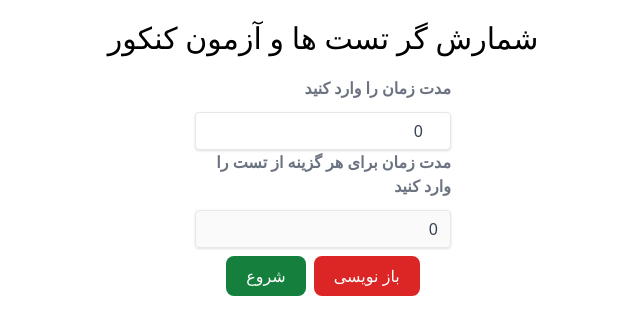
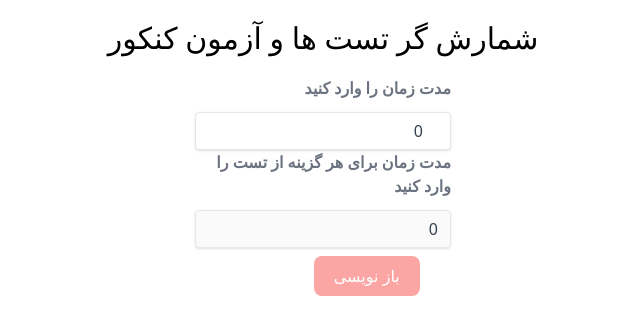
Before and after one commit to DesertFoox/konkourTestCountdown, a React (Create React App) app: page / in a window 1280 px wide. Shown: the top 334 px of the page, without its empty margins (317-957 px from the left). Built offline with nearby package versions, Linux system fonts and the light colour scheme.

Commit message:
fix button bug

```diff
--- a/src/Components/Common/Button/Button.tsx
+++ b/src/Components/Common/Button/Button.tsx
@@ -12,13 +12,12 @@ const Button: React.FC<IButtonProps> = ({
   return (
     <button
       className={`h-10 px-5 ${
-        disabled &&
-        `bg-${color ? color : "green"}-400 ${
-          color === "bg-red-600" ? "bg-red-300" : "green"
-        }`
-      }  transition-colors duration-150  rounded-lg focus:shadow-outline  ${
-        color ? color : "bg-green-700 "
-      } ${className}`}
+        disabled
+          ? `bg-${color ? color : "green"}-400 ${
+              color === "bg-red-600" ? "bg-red-300" : "green"
+            }`
+          : `${color ? color : "bg-green-700"}`
+      }  transition-colors duration-150  rounded-lg focus:shadow-outline ${className}`}
       onClick={onClick}
       disabled={disabled}
     >
```
